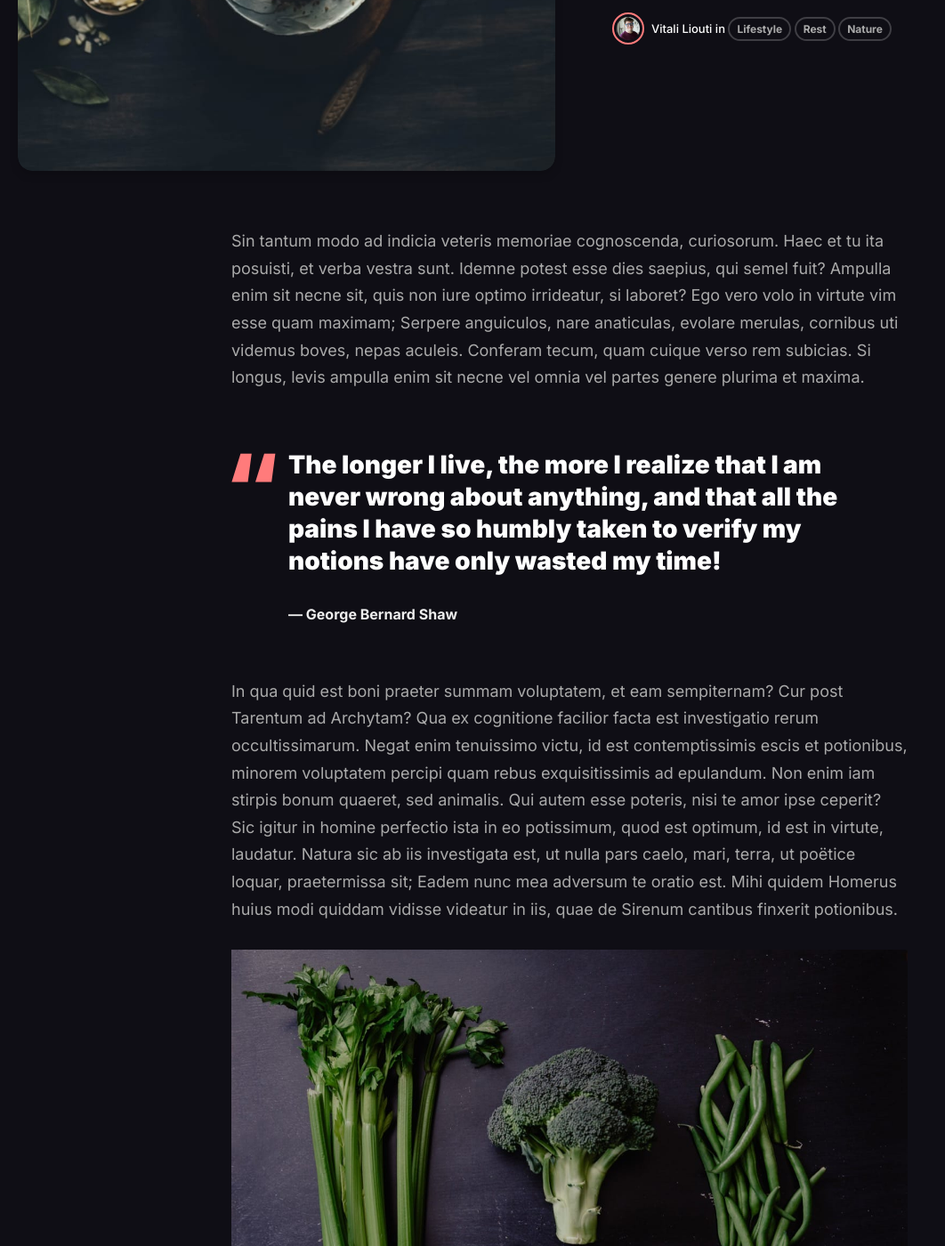
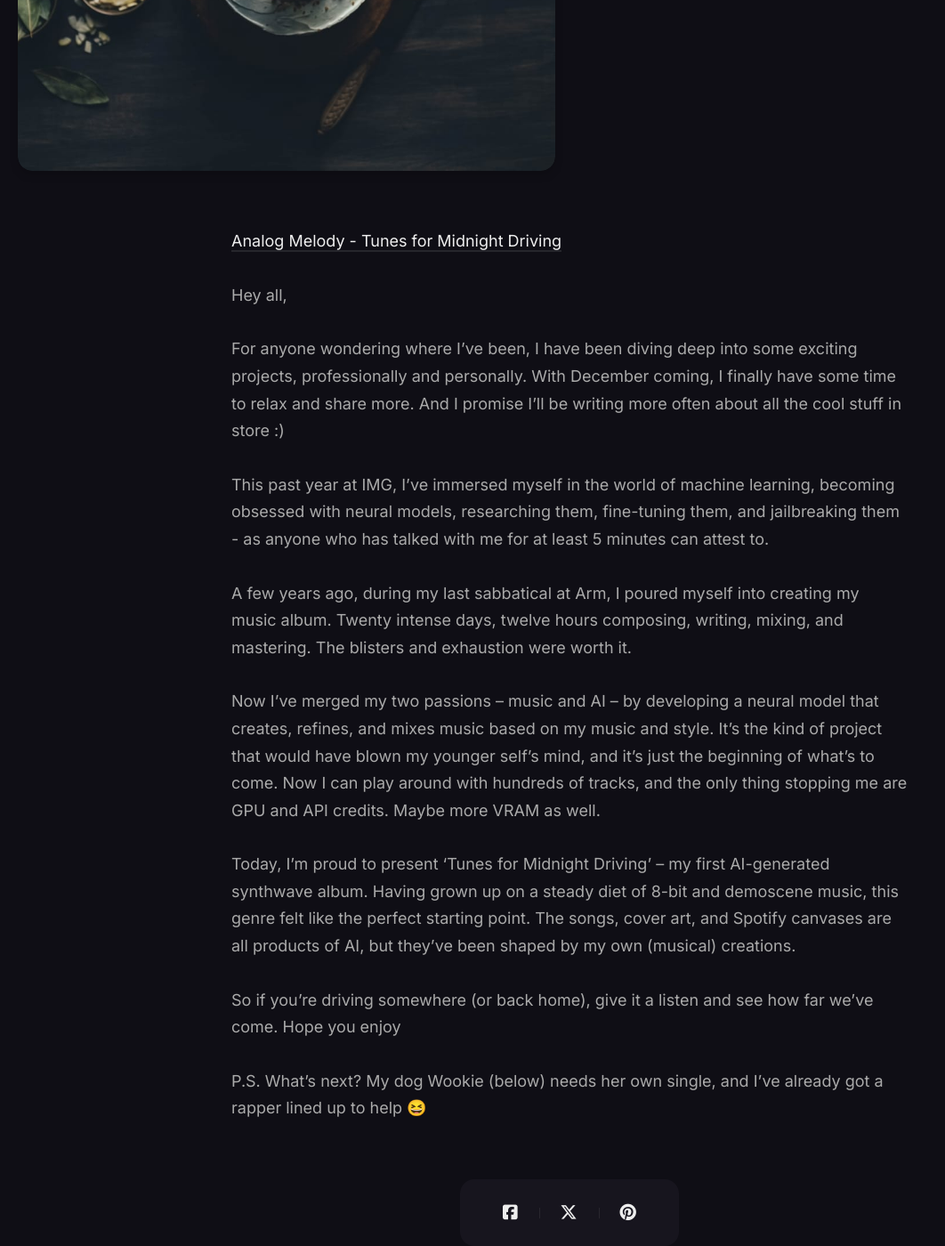
Before and after one commit to somethingdarkside1/somethingdarkside1.github.io, a Jekyll site: the page built from _posts/2023-04-21-It-i-never-too-late-to-be-what-you-might-have-been.md, in a window 1280 px wide and 1400 px high, scrolled down 502 px. Shown: the whole window at 89% size, without its empty margins (0-1062 px from the left). Built offline with Jekyll 4.4.1, drawn with Linux system fonts in a browser that asks for light colours; comment, search, counter and statistics services are not loaded; some of the changed text lies outside the part shown.

Commit message:
2024-12-15-analog-melody-tunes-for-midnight-driving-release

```diff
--- a/_posts/2023-04-21-It-i-never-too-late-to-be-what-you-might-have-been.md
+++ b/_posts/2023-04-21-It-i-never-too-late-to-be-what-you-might-have-been.md
@@ -1,26 +1,26 @@
 ---
 layout: post
-title:  It is never too late to be what you might have been
-description: Sin tantum modo ad indicia veteris memoriae cognoscenda, curiosorum. Haec et tu ita posuisti, et verba vestra sunt. Idemne potest esse dies...
-date:   2023-04-21 15:01:35 +0300
+title:  Back from the dead
+description: My new AI album, Analog Melody - Tunes for Midnight Driving is out!
+date:   2024-12-15
 image:  '/images/20.jpg'
-tags:   [Lifestyle, Rest, Nature]
+tags:   [AI Music, ML Models, Music Album]
 ---
-Sin tantum modo ad indicia veteris memoriae cognoscenda, curiosorum. Haec et tu ita posuisti, et verba vestra sunt. Idemne potest esse dies saepius, qui semel fuit? Ampulla enim sit necne sit, quis non iure optimo irrideatur, si laboret? Ego vero volo in virtute vim esse quam maximam; Serpere anguiculos, nare anaticulas, evolare merulas, cornibus uti videmus boves, nepas aculeis. Conferam tecum, quam cuique verso rem subicias. Si longus, levis ampulla enim sit necne vel omnia vel partes genere plurima et maxima.
 
-> The longer I live, the more I realize that I am never wrong about anything, and that all the pains I have so humbly taken to verify my notions have only wasted my time!
->
-> <cite>George Bernard Shaw</cite>
+[Analog Melody - Tunes for Midnight Driving](https://ditto.fm/tunes-for-midnight-driving)
 
-In qua quid est boni praeter summam voluptatem, et eam sempiternam? Cur post Tarentum ad Archytam? Qua ex cognitione facilior facta est investigatio rerum occultissimarum. Negat enim tenuissimo victu, id est contemptissimis escis et potionibus, minorem voluptatem percipi quam rebus exquisitissimis ad epulandum. Non enim iam stirpis bonum quaeret, sed animalis. Qui autem esse poteris, nisi te amor ipse ceperit? Sic igitur in homine perfectio ista in eo potissimum, quod est optimum, id est in virtute, laudatur. Natura sic ab iis investigata est, ut nulla pars caelo, mari, terra, ut poëtice loquar, praetermissa sit; Eadem nunc mea adversum te oratio est. Mihi quidem Homerus huius modi quiddam vidisse videatur in iis, quae de Sirenum cantibus finxerit potionibus.
+Hey all,
 
-![Fresh vegetables]({{site.baseurl}}/images/615.jpg)
-*Fresh vegetables / [Unsplash](https://unsplash.com/)*
+For anyone wondering where I've been, I have been diving deep into some exciting projects, professionally and personally. With December coming, I finally have some time to relax and share more. And I promise I'll be writing more often about all the cool stuff in store :)
 
-Sic igitur in homine perfectio ista in eo potissimum, quod est optimum, id est in virtute, laudatur. Natura sic ab iis investigata est, ut nulla pars caelo, mari, terra, ut poëtice loquar, praetermissa sit. Eadem nunc mea adversum te oratio est. Mihi quidem Homerus huius modi quiddam vidisse videatur in iis, quae de Sirenum cantibus finxerit. Neque enim disputari sine reprehensione nec cum iracundia aut pertinacia recte disputari potest. An, partus ancillae sitne in fructu habendus, disseretur inter principes civitatis. Put in geometria, prima si dederis, danda sunt omnia. Longum est enim ad omnia respondere.
+This past year at IMG, I've immersed myself in the world of machine learning, becoming obsessed with neural models, researching them, fine-tuning them, and jailbreaking them - as anyone who has talked with me for at least 5 minutes can attest to.
 
-<p><iframe src="https://www.youtube.com/embed/CB9Enh6yP0w" frameborder="0" allowfullscreen></iframe></p>
+A few years ago, during my last sabbatical at Arm, I poured myself into creating my music album. Twenty intense days, twelve hours composing, writing, mixing, and mastering. The blisters and exhaustion were worth it.
 
-Qua ex cognitione facilior facta est investigatio rerum occultissimarum. Negat enim tenuissimo victu, id est contemptissimis escis et potionibus, minorem voluptatem percipi quam rebus exquisitissimis ad epulandum. Non enim iam stirpis bonum quaeret, sed animalis. Qui autem esse poteris, nisi te amor ipse ceperit? Sic igitur in homine perfectio ista in eo potissimum, quod est optimum, id est in virtute, laudatur disputari sine.
+Now I've merged my two passions – music and AI – by developing a neural model that creates, refines, and mixes music based on my music and style. It's the kind of project that would have blown my younger self's mind, and it's just the beginning of what's to come. Now I can play around with hundreds of tracks, and the only thing stopping me are GPU and API credits. Maybe more VRAM as well.
 
-Sin tantum modo ad indicia veteris memoriae cognoscenda, curiosorum. Haec et tu ita posuisti, et verba vestra sunt. Idemne potest esse dies saepius, qui semel fuit? Ampulla enim sit necne sit, quis non iure optimo irrideatur, si laboret? Ego vero volo in virtute vim esse quam maximam; Serpere anguiculos, nare anaticulas, evolare merulas, cornibus uti videmus boves, nepas aculeis. Archytam? Qua ex cognitione facilior facta est investiga.
+Today, I'm proud to present 'Tunes for Midnight Driving' – my first AI-generated synthwave album. Having grown up on a steady diet of 8-bit and demoscene music, this genre felt like the perfect starting point. The songs, cover art, and Spotify canvases are all products of AI, but they've been shaped by my own (musical) creations.
+
+So if you're driving somewhere (or back home), give it a listen and see how far we've come. Hope you enjoy
+
+P.S. What's next? My dog Wookie (below) needs her own single, and I've already got a rapper lined up to help 😆
```
